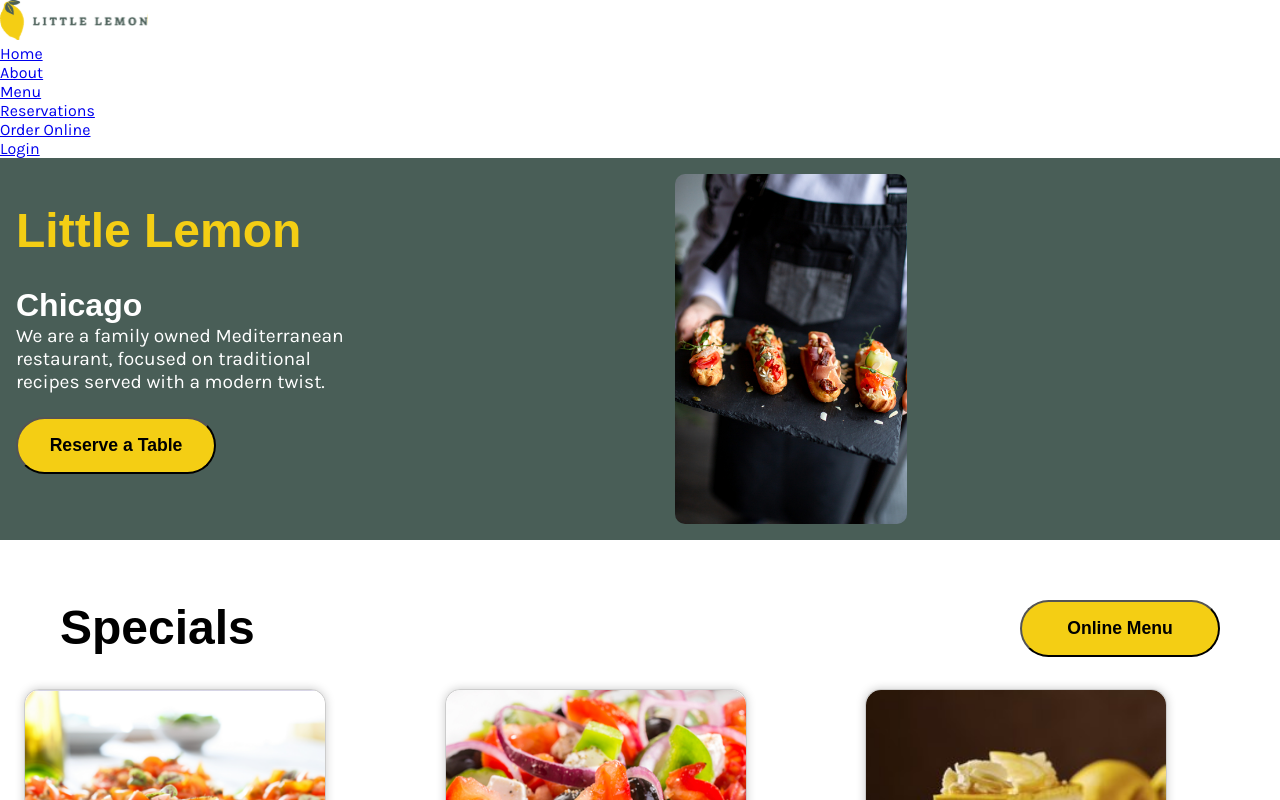
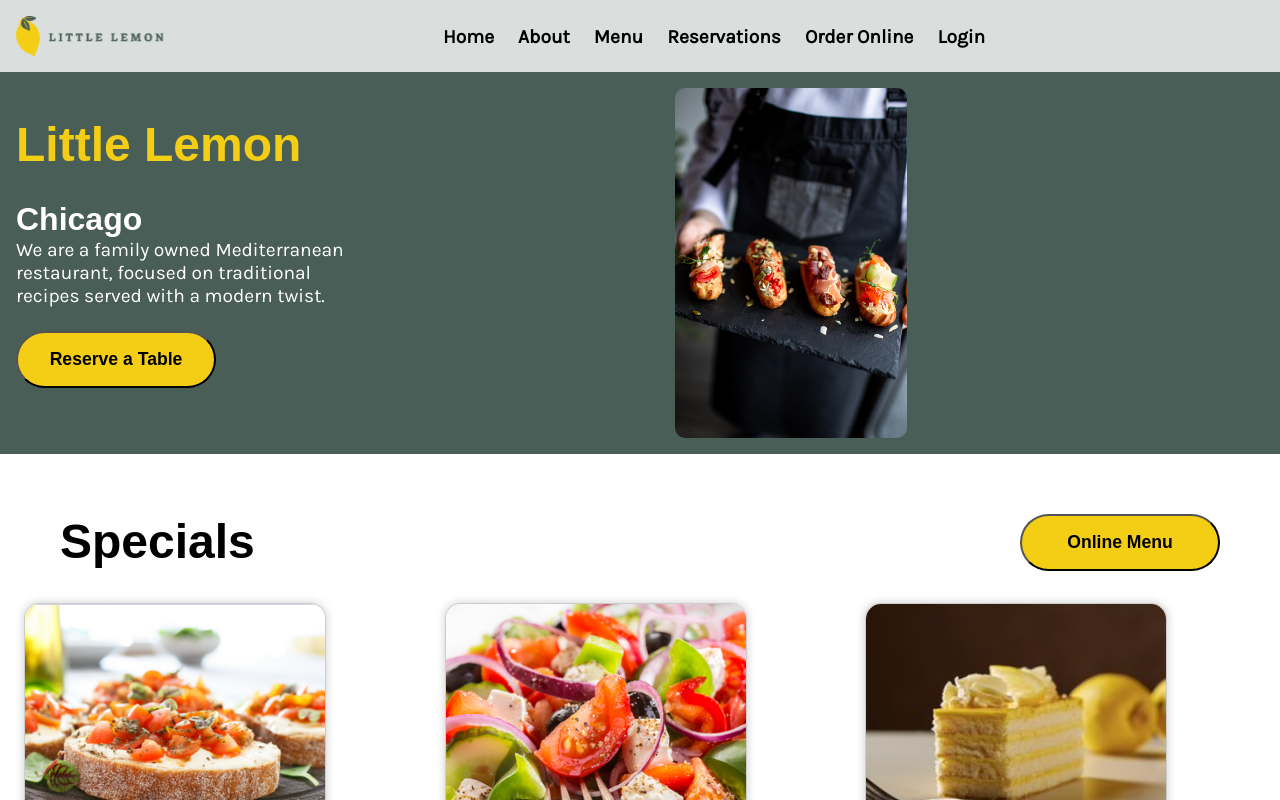
Before and after one commit to kegadev/ml-capstone, a React (Create React App) app: page / in a window 1280 px wide. Shown: the top 800 px of the page. Built offline with nearby package versions, Linux system fonts and the light colour scheme; a web font is replaced by a local one.

Commit message:
Improving nav for desktop

```diff
--- a/src/App.css
+++ b/src/App.css
@@ -14,6 +14,37 @@ h6 {
 
 h2 {
   font-size: xxx-large;
+}
+
+header {
+  display: flex;
+  flex-direction: row;
+  justify-content: space-evenly;
+  align-items: center;
+  padding: 16px;
+  background-color: #495e5733;
+}
+
+header nav {
+  display: flex;
+  flex-direction: column;
+  justify-content: space-evenly;
+  align-items: center;
+  width: 100%;
+}
+
+header nav ul {
+  list-style-type: none;
+  display: flex;
+  /* justify-content: space-evenly; */
+  gap: 24px;
+}
+
+header nav ul a {
+  text-decoration: none;
+  color: #000;
+  font-size: 1.2rem;
+  font-weight: 600;
 }
 
 main {
```
